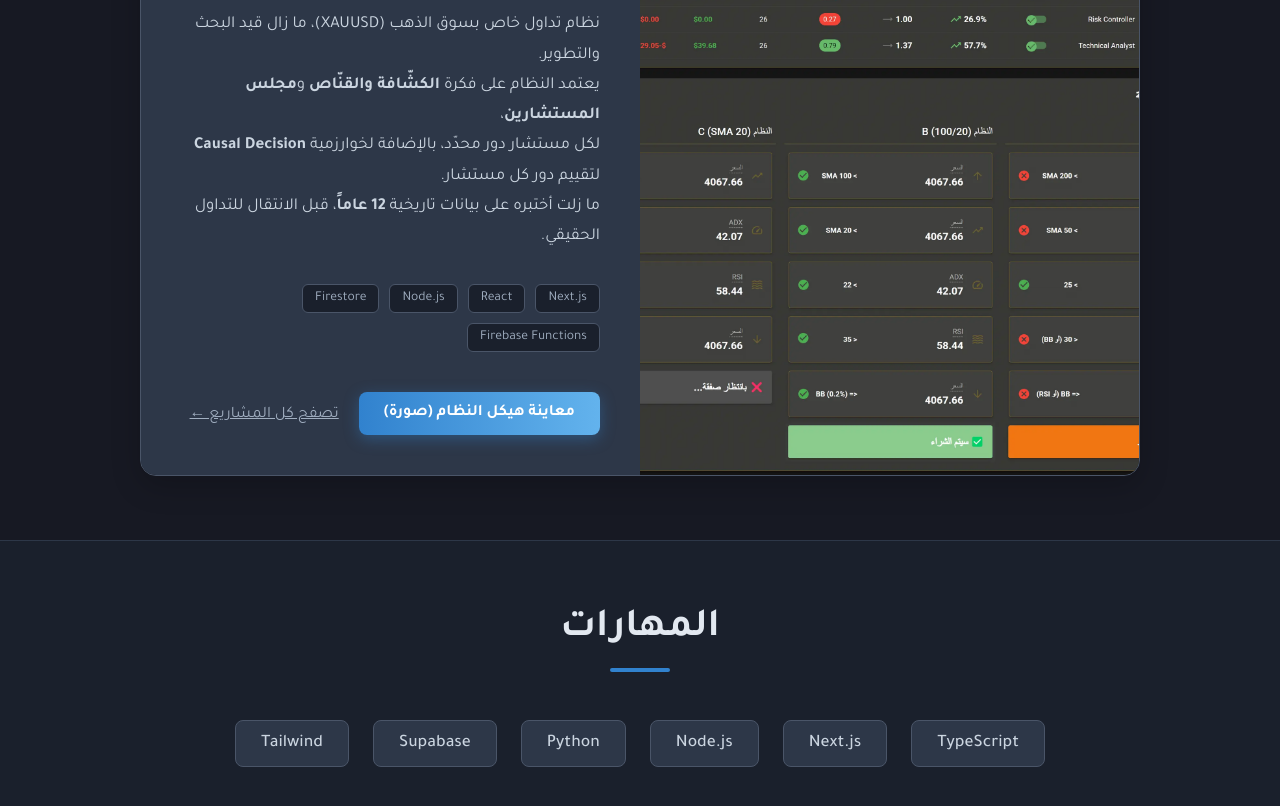
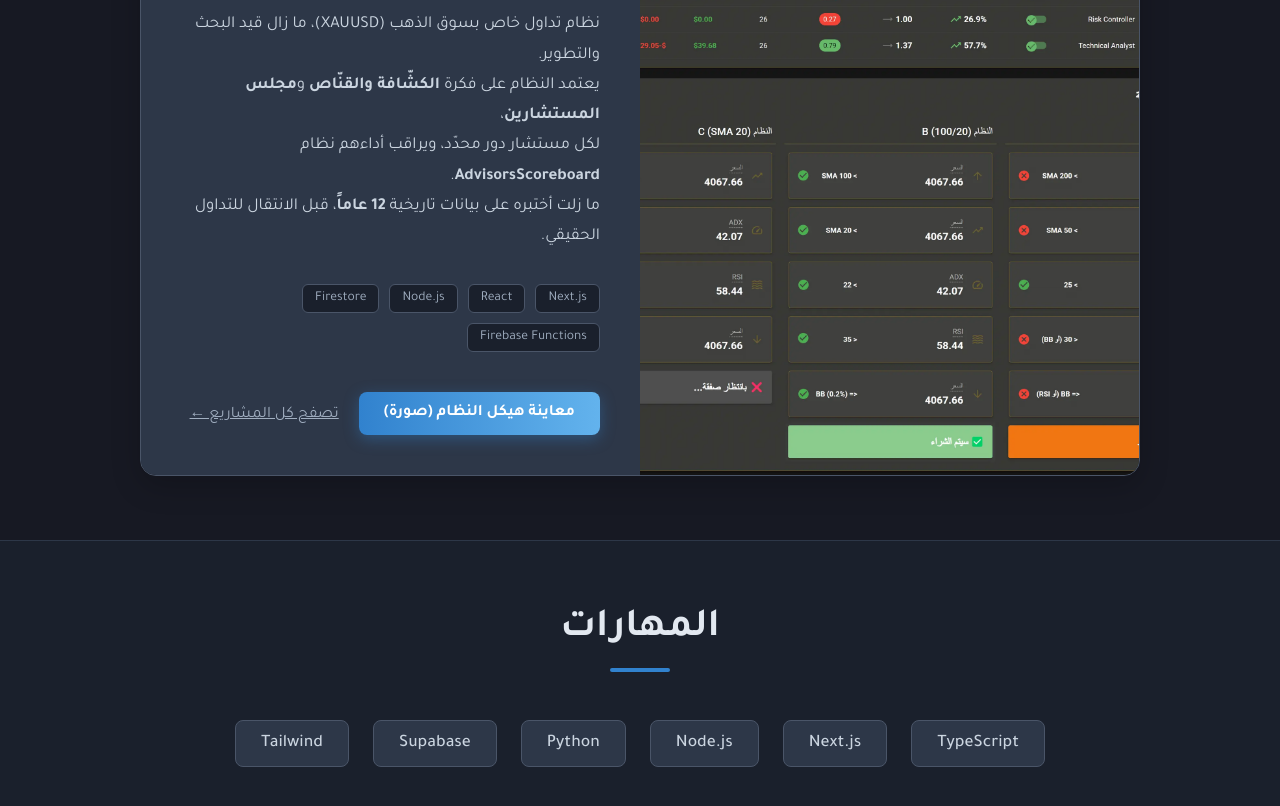
Before and after one commit to ahmedalmnsour/ahmed-almnsour-dev, a Next.js app: page / in a window 1280 px wide. Shown: the part 1620-2426 px from the top of the page. Built offline with nearby package versions, Linux system fonts and the light colour scheme.

Commit message:
docs: update project description

```diff
--- a/components/FeaturedProject.tsx
+++ b/components/FeaturedProject.tsx
@@ -40,10 +40,10 @@ export default function FeaturedProject() {
               </h3>
 
               <p className={styles.projectDescription}>
-              نظام تداول خاص بسوق الذهب (XAUUSD)، ما زال قيد البحث والتطوير.<br />
-              يعتمد النظام على فكرة <strong>الكشّافة والقنّاص</strong> و<strong>مجلس المستشارين</strong>،<br /> لكل مستشار
-              دور محدّد، بالإضافة لخوارزمية <strong>Causal Decision</strong> لتقييم دور كل مستشار.<br />
-              ما زلت أختبره على بيانات تاريخية <strong>12 عاماً</strong>، قبل الانتقال للتداول الحقيقي.
+                نظام تداول خاص بسوق الذهب (XAUUSD)، ما زال قيد البحث والتطوير.<br />
+                يعتمد النظام على فكرة <strong>الكشّافة والقنّاص</strong> و<strong>مجلس المستشارين</strong>،<br /> لكل مستشار
+                دور محدّد، ويراقب أداءهم نظام <strong>AdvisorsScoreboard</strong>.<br />
+                ما زلت أختبره على بيانات تاريخية <strong>12 عاماً</strong>، قبل الانتقال للتداول الحقيقي.
               </p>
 
               <div className={styles.techStack}>
```
